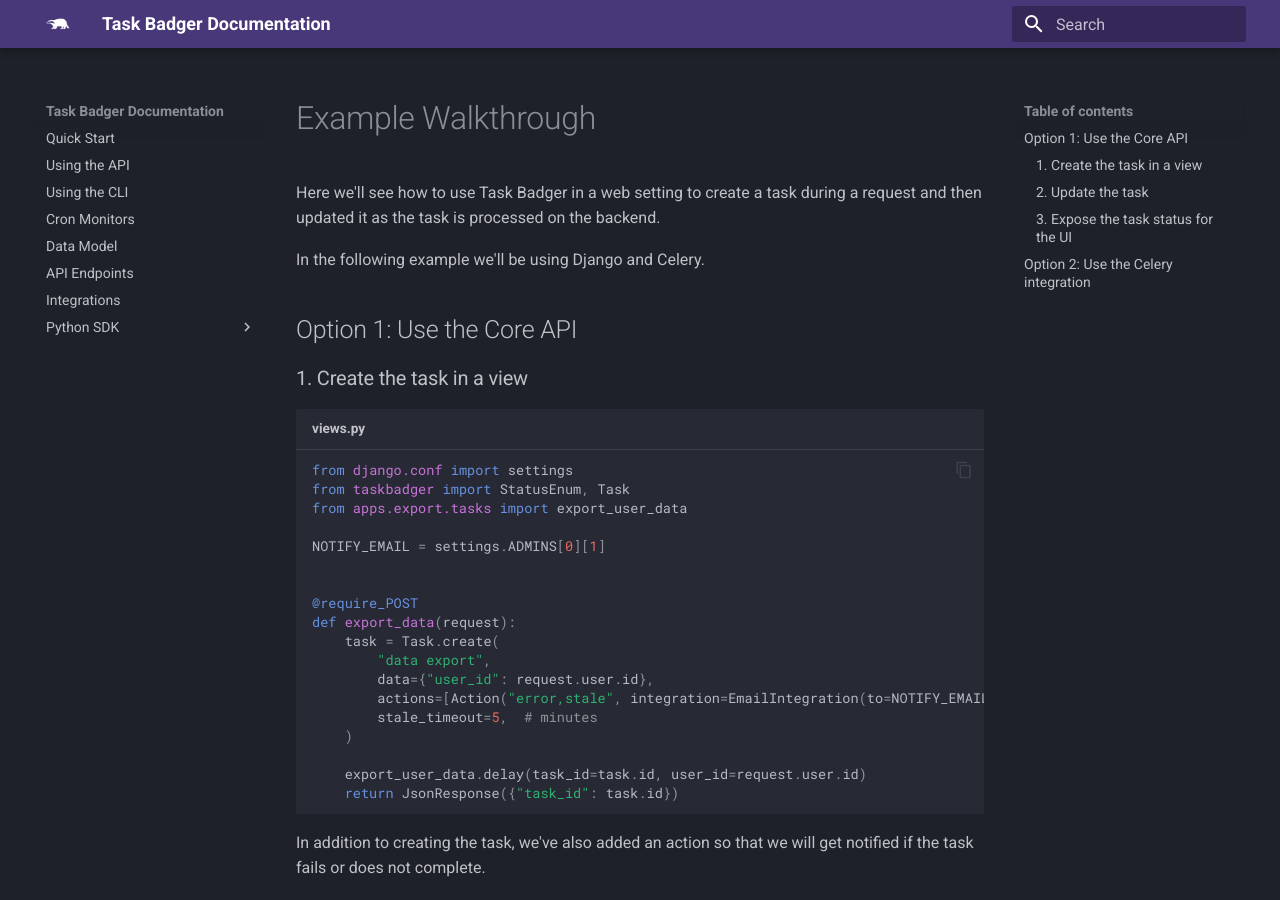
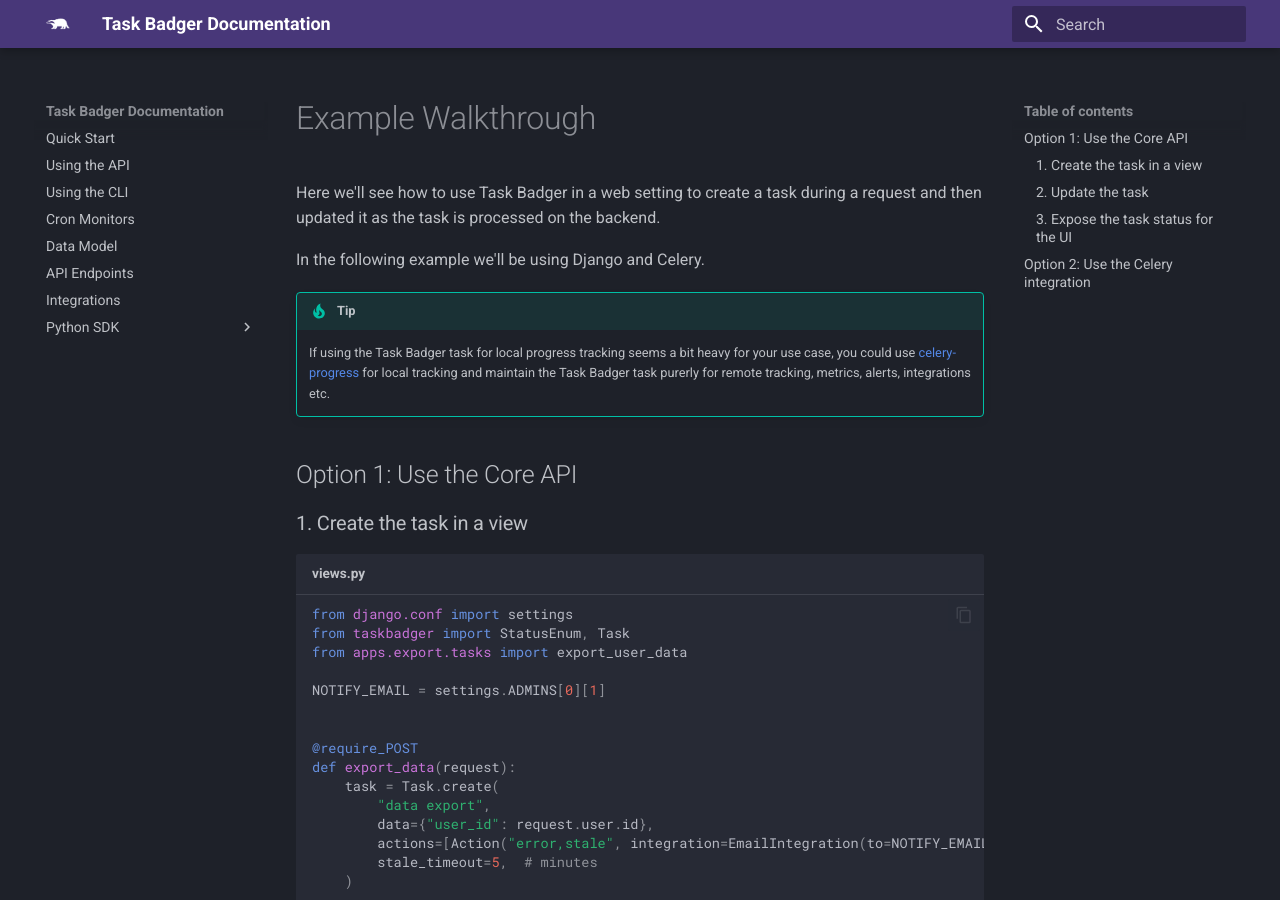
Before and after one commit to taskbadger/taskbadger-docs, an MkDocs documentation site: the page built from docs/web_example.md, in a window 1280 px wide and 900 px high. Built offline with MkDocs 1.6.1 and Material for MkDocs 9.7.7, drawn with Linux system fonts in a browser that asks for light colours.

Commit message:
update example

```diff
--- a/docs/web_example.md
+++ b/docs/web_example.md
@@ -6,6 +6,12 @@
 and then updated it as the task is processed on the backend.
 
 In the following example we'll be using Django and Celery.
+
+!!! tip
+
+    If using the Task Badger task for local progress tracking seems a bit heavy for your use case, you could
+    use [celery-progress](https://pypi.org/project/celery-progress/){:target="_blank"} for local tracking and
+    maintain the Task Badger task purerly for remote tracking, metrics, alerts, integrations etc.
 
 ## Option 1: Use the Core API
 
```
Also changed, not shown: other parts of docs/web_example.md (+1 -1 lines).
